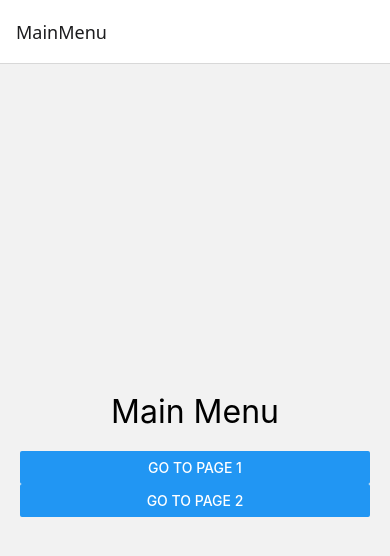
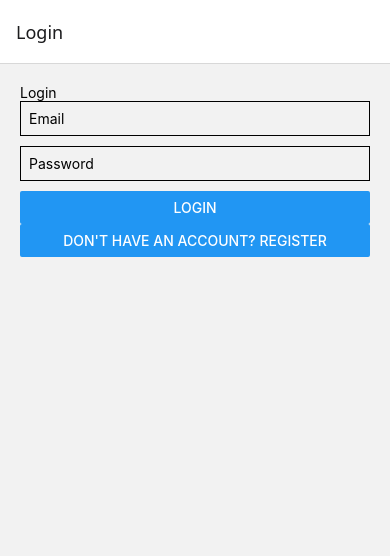
Before and after one commit to Mawasto/Mobile-App, a React Native app: screen /Home in a window 390 px wide. Shown: the top 556 px of the page. Built offline with nearby package versions, Linux system fonts and the light colour scheme.

Commit message:
Added login and register functions also with main menu page

```diff
--- a/App.tsx
+++ b/App.tsx
@@ -1,13 +1,19 @@
 import React from 'react';
-import { Button, View, Text, StyleSheet } from 'react-native';
-import { NavigationContainer } from '@react-navigation/native';
+import {
+  NavigationContainer
+} from '@react-navigation/native';
 import { createNativeStackNavigator } from '@react-navigation/native-stack';
+
+import Login from './views/Login';
 import Register from './views/Register';
-import Login from './views/Login';
-import { getAuth, signInWithEmailAndPassword, createUserWithEmailAndPassword } from 'firebase/auth';
+import Main from './views/Main';
+import Memorytest from './views/Memorytest';
+import Reactiontest from './views/Reactiontest';
+import Results from './views/Results';
 
 
-import { initializeApp } from "firebase/app";
+import { initializeApp } from 'firebase/app';
+
 const firebaseConfig = {
   apiKey: "AIzaSyAlgFo4umVb2nES1n4KFVVKIK8WPfXtOxY",
   authDomain: "mobile-app-fc1bf.firebaseapp.com",
@@ -16,67 +22,34 @@ const firebaseConfig = {
   messagingSenderId: "474739799588",
   appId: "1:474739799588:web:682a90ebcc145954f74ab1"
 };
+
 const app = initializeApp(firebaseConfig);
 
+import { RootStackParamList } from './types';
 
 initializeApp(firebaseConfig);
 
-
-type RootStackParamList = {
-  MainMenu: undefined;
-  Login: undefined;
-  Register: undefined;
-  Page3: undefined;
-  Page4: undefined;
-  Page5: undefined;
-  Page6: undefined;
-};
-
 const Stack = createNativeStackNavigator<RootStackParamList>();
 
-const MainMenu = ({ navigation }: { navigation: any }) => {
+const App = () => {
   return (
-    <View style={styles.container}>
-      <Text style={styles.title}>Main Menu</Text>
-      <Button title="Go to Page 1" onPress={() => navigation.navigate('Login')} />
-      <Button title="Go to Page 2" onPress={() => navigation.navigate('Register')} />
-    </View>
+    <NavigationContainer>
+      <Stack.Navigator initialRouteName="Login">
+        <Stack.Screen name="Login" component={Login} />
+        <Stack.Screen name="Register" component={Register} />
+        <Stack.Screen name="Main" component={Main} />
+        <Stack.Screen name="Memorytest" component={Memorytest} />
+        <Stack.Screen name="Reactiontest" component={Reactiontest} />
+        <Stack.Screen name="Results" component={Results} />
+        {/* <Stack.Screen name="Home" component={Home} />
+        <Stack.Screen name="Profile" component={Profile} />
+        <Stack.Screen name="Settings" component={Settings} />
+        <Stack.Screen name="About" component={About} />
+        <Stack.Screen name="Contact" component={Contact} />
+        <Stack.Screen name="Help" component={Help} /> */}
+      </Stack.Navigator>
+    </NavigationContainer>
   );
 };
 
-const PageTemplate = ({ route }: { route: { name: string } }) => {
-  return (
-    <View style={styles.container}>
-      <Text style={styles.pageText}>This is {route.name}</Text>
-    </View>
-  );
-};
-
-export default function App() {
-  return (
-    <NavigationContainer>
-      <Stack.Navigator initialRouteName="MainMenu">
-        <Stack.Screen name="MainMenu" component={MainMenu} />
-        <Stack.Screen name="Login" component={Login} />
-        <Stack.Screen name="Register" component={Register} />
-      </Stack.Navigator>
-    </NavigationContainer>
-  );
-}
-
-const styles = StyleSheet.create({
-  container: {
-    flex: 1,
-    padding: 20,
-    justifyContent: 'center',
-  },
-  title: {
-    fontSize: 32,
-    marginBottom: 20,
-    textAlign: 'center',
-  },
-  pageText: {
-    fontSize: 24,
-    textAlign: 'center',
-  },
-});
+export default App;
--- /dev/null
+++ b/types.ts
@@ -0,0 +1,8 @@
+export type RootStackParamList = {
+    Login: undefined;
+    Register: undefined;
+    Main: undefined;
+    Reactiontest: undefined;
+    Memorytest: undefined;
+    Results: undefined;
+};
--- a/views/Login.tsx
+++ b/views/Login.tsx
@@ -1,20 +1,41 @@
-import React from 'react';
-import { View, Text, StyleSheet } from 'react-native';
+import React, { useState } from 'react';
+import { View, Text, TextInput, Button, StyleSheet } from 'react-native';
+import { getAuth, signInWithEmailAndPassword } from 'firebase/auth';
+import { useNavigation } from '@react-navigation/native';
+import type { NativeStackNavigationProp } from '@react-navigation/native-stack';
+import type { RootStackParamList } from '../types';
 
-const Login: React.FC = () => {
+type NavigationProp = NativeStackNavigationProp<RootStackParamList>;
+
+const Login = () => {
+    const [email, setEmail] = useState('');
+    const [password, setPassword] = useState('');
+    const navigation = useNavigation<NavigationProp>();
+
+    const handleLogin = async () => {
+        try {
+            const auth = getAuth();
+            await signInWithEmailAndPassword(auth, email, password);
+            navigation.navigate('Main');
+        } catch (error: any) {
+            alert(error.message);
+        }
+    };
+
     return (
         <View style={styles.container}>
-            <Text>This islogowanieŁUBIBAŁUBIBA</Text>
+            <Text>Login</Text>
+            <TextInput style={styles.input} placeholder="Email" onChangeText={setEmail} value={email} />
+            <TextInput style={styles.input} placeholder="Password" secureTextEntry onChangeText={setPassword} value={password} />
+            <Button title="Login" onPress={handleLogin} />
+            <Button title="Don't have an account? Register" onPress={() => navigation.navigate('Register')} />
         </View>
     );
 };
 
 const styles = StyleSheet.create({
-    container: {
-        flex: 1,
-        justifyContent: 'center',
-        alignItems: 'center',
-    },
+    container: { padding: 20 },
+    input: { borderWidth: 1, marginBottom: 10, padding: 8 }
 });
 
 export default Login;
--- /dev/null
+++ b/views/Main.tsx
@@ -0,0 +1,25 @@
+import React from 'react';
+import { View, Button, StyleSheet } from 'react-native';
+import { useNavigation } from '@react-navigation/native';
+import type { NativeStackNavigationProp } from '@react-navigation/native-stack';
+import type { RootStackParamList } from '../types';
+
+type NavigationProp = NativeStackNavigationProp<RootStackParamList>;
+
+const Home = () => {
+    const navigation = useNavigation<NavigationProp>();
+
+    return (
+        <View style={styles.container}>
+            <Button title="Reaction Test" onPress={() => navigation.navigate('Reactiontest')} />
+            <Button title="Memory Test" onPress={() => navigation.navigate('Memorytest')} />
+            <Button title="Results" onPress={() => navigation.navigate('Results')} />
+        </View>
+    );
+};
+
+const styles = StyleSheet.create({
+    container: { flex: 1, justifyContent: 'center', gap: 20, padding: 20 },
+});
+
+export default Home;
--- /dev/null
+++ b/views/Reactiontest.tsx
@@ -0,0 +1,29 @@
+import React from 'react';
+import { View, Button, Text } from 'react-native';
+import { getAuth } from 'firebase/auth';
+import { getFirestore, doc, setDoc } from 'firebase/firestore';
+
+const ReactionTest = () => {
+    const handleSaveResult = async () => {
+        const auth = getAuth();
+        const db = getFirestore();
+        const user = auth.currentUser;
+        if (user) {
+            const uid = user.uid;
+            await setDoc(doc(db, 'results', uid), {
+                reactionTime: Math.floor(Math.random() * 1000),
+                timestamp: new Date().toISOString()
+            });
+            alert('Result saved!');
+        }
+    };
+
+    return (
+        <View style={{ padding: 20 }}>
+            <Text>Simulated Reaction Test</Text>
+            <Button title="Save Random Result" onPress={handleSaveResult} />
+        </View>
+    );
+};
+
+export default ReactionTest;
--- a/views/Register.tsx
+++ b/views/Register.tsx
@@ -1,20 +1,41 @@
-import React from 'react';
-import { View, Text, StyleSheet } from 'react-native';
+import React, { useState } from 'react';
+import { View, Text, TextInput, Button, StyleSheet } from 'react-native';
+import { getAuth, createUserWithEmailAndPassword } from 'firebase/auth';
+import { useNavigation } from '@react-navigation/native';
+import type { NativeStackNavigationProp } from '@react-navigation/native-stack';
+import type { RootStackParamList } from '../types';
 
-const Register: React.FC = () => {
-    return (
-        <View style={styles.container}>
-            <Text>This is registers</Text>
-        </View>
-    );
+type NavigationProp = NativeStackNavigationProp<RootStackParamList>;
+
+const Register = () => {
+  const [email, setEmail] = useState('');
+  const [password, setPassword] = useState('');
+  const navigation = useNavigation<NavigationProp>();
+
+  const handleRegister = async () => {
+    try {
+      const auth = getAuth();
+      await createUserWithEmailAndPassword(auth, email, password);
+      navigation.navigate('Main');
+    } catch (error: any) {
+      alert(error.message);
+    }
+  };
+
+  return (
+    <View style={styles.container}>
+      <Text>Register</Text>
+      <TextInput style={styles.input} placeholder="Email" onChangeText={setEmail} value={email} />
+      <TextInput style={styles.input} placeholder="Password" secureTextEntry onChangeText={setPassword} value={password} />
+      <Button title="Register" onPress={handleRegister} />
+      <Button title="Already have an account? Login" onPress={() => navigation.navigate('Login')} />
+    </View>
+  );
 };
 
 const styles = StyleSheet.create({
-    container: {
-        flex: 1,
-        justifyContent: 'center',
-        alignItems: 'center',
-    },
+  container: { padding: 20 },
+  input: { borderWidth: 1, marginBottom: 10, padding: 8 }
 });
 
 export default Register;
--- /dev/null
+++ b/views/Results.tsx
@@ -0,0 +1,37 @@
+import React, { useEffect, useState } from 'react';
+import { View, Text } from 'react-native';
+import { getAuth } from 'firebase/auth';
+import { getFirestore, doc, getDoc } from 'firebase/firestore';
+
+const Results = () => {
+    const [result, setResult] = useState<any>(null);
+
+    useEffect(() => {
+        const fetchData = async () => {
+            const auth = getAuth();
+            const db = getFirestore();
+            const user = auth.currentUser;
+            if (user) {
+                const resDoc = await getDoc(doc(db, 'results', user.uid));
+                if (resDoc.exists()) setResult(resDoc.data());
+            }
+        };
+        fetchData();
+    }, []);
+
+    return (
+        <View style={{ padding: 20 }}>
+            <Text>Results:</Text>
+            {result ? (
+                <>
+                    <Text>Reaction Time: {result.reactionTime} ms</Text>
+                    <Text>Date: {new Date(result.timestamp).toLocaleString()}</Text>
+                </>
+            ) : (
+                <Text>No results found</Text>
+            )}
+        </View>
+    );
+};
+
+export default Results;
```
Also changed, not shown: views/Memorytest.tsx (renamed from views/Page1.tsx).
